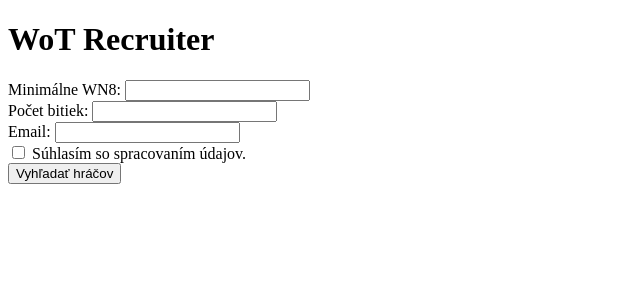
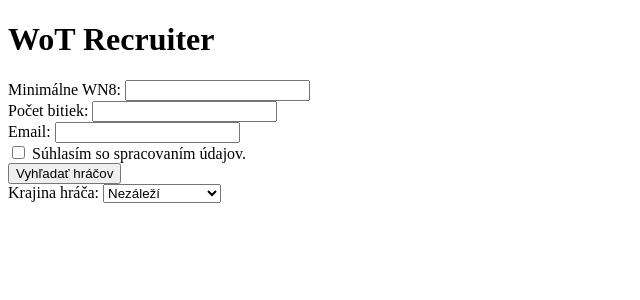
Before and after one commit to H4DrOiD/WOT-ClanSkener, a Flask app: page / in a window 1280 px wide. Shown: the top 300 px of the page, without its empty margins (0-640 px from the left). Run offline with Flask 3, Linux system fonts and the light colour scheme.

Commit message:
Update index.html

```diff
--- a/templates/index.html
+++ b/templates/index.html
@@ -18,3 +18,12 @@
     </form>
 </body>
 </html>
+<label for="country">Krajina hráča:</label>
+<select name="country" id="country">
+  <option value="">Nezáleží</option>
+  <option value="cz">Česká republika</option>
+  <option value="sk">Slovensko</option>
+  <option value="pl">Poľsko</option>
+  <option value="de">Nemecko</option>
+  <option value="ru">Rusko</option>
+</select><br><br>
```
